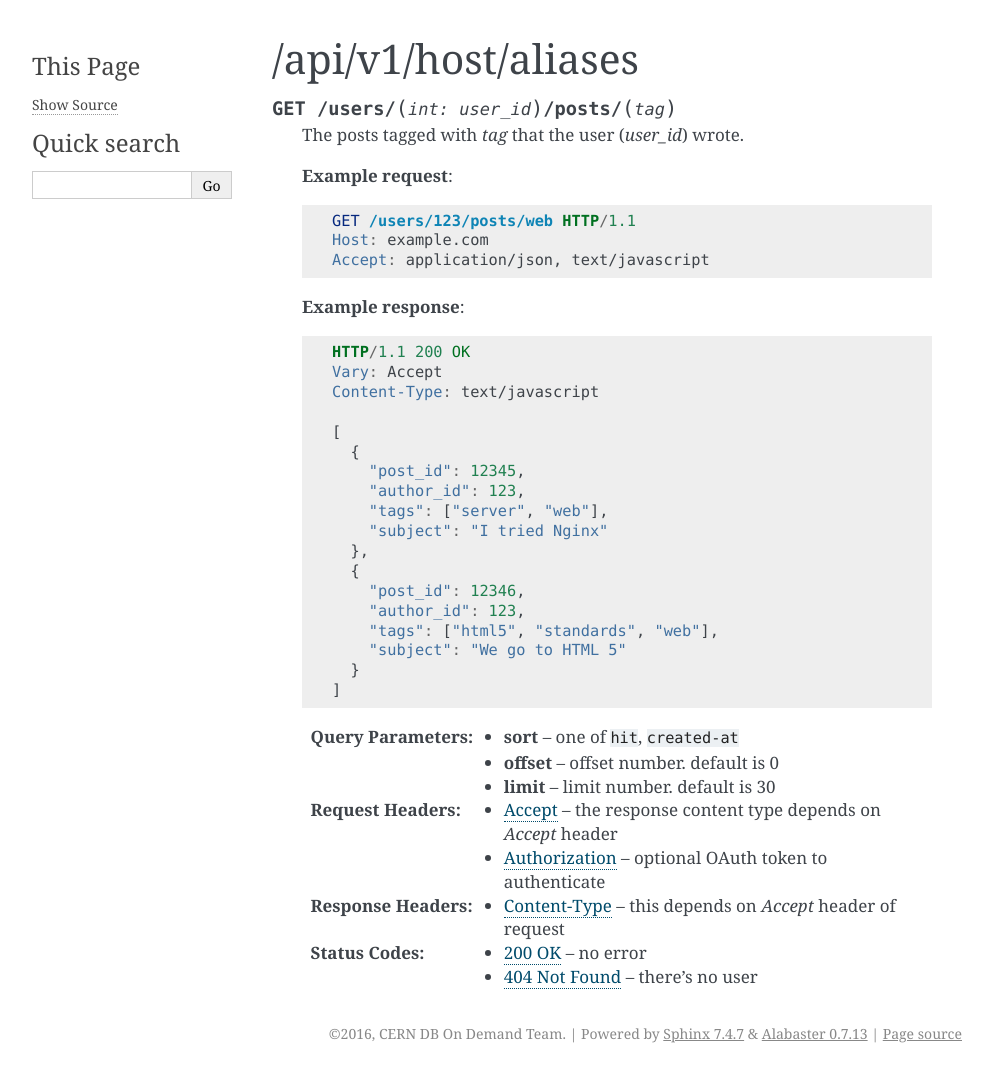
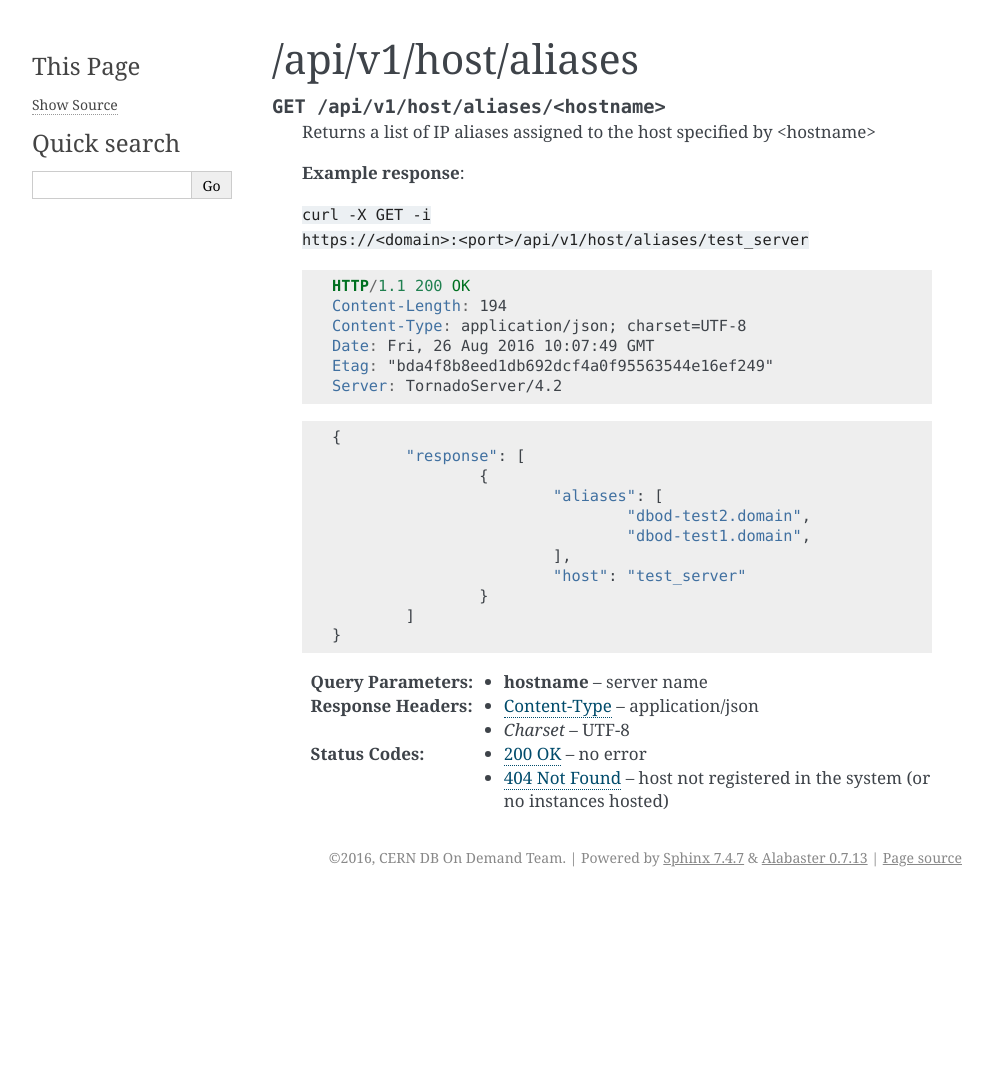
Before and after one commit to cerndb/dbod-api, a Sphinx documentation site: the page built from doc/source/endpoints/host_aliases.rst, in a window 1280 px wide. Shown: the whole page, without its empty margins (148-1141 px from the left). Built offline with Sphinx 7.4.7, drawn with Linux system fonts in a browser that asks for light colours; after the commit the page ends 900 px from its top, so only the background shows below that.

Commit message:
DOC: Adds host/aliases endpoint

```diff
--- a/doc/source/endpoints/host_aliases.rst
+++ b/doc/source/endpoints/host_aliases.rst
@@ -1,48 +1,41 @@
 /api/v1/host/aliases
-====================
+=======================
 
-.. http:get:: /users/(int:user_id)/posts/(tag)
+.. http:get:: /api/v1/host/aliases/<hostname>
 
-   The posts tagged with `tag` that the user (`user_id`) wrote.
+    Returns a list of IP aliases assigned to the host specified by <hostname>
 
-   **Example request**:
+    **Example response**:
 
-   .. sourcecode:: http
+    ``curl -X GET -i https://<domain>:<port>/api/v1/host/aliases/test_server``
 
-      GET /users/123/posts/web HTTP/1.1
-      Host: example.com
-      Accept: application/json, text/javascript
+    .. sourcecode:: http
 
-   **Example response**:
+		HTTP/1.1 200 OK
+		Content-Length: 194
+		Content-Type: application/json; charset=UTF-8
+		Date: Fri, 26 Aug 2016 10:07:49 GMT
+		Etag: "bda4f8b8eed1db692dcf4a0f95563544e16ef249"
+		Server: TornadoServer/4.2
 
-   .. sourcecode:: http
 
-      HTTP/1.1 200 OK
-      Vary: Accept
-      Content-Type: text/javascript
+    .. sourcecode:: python
 
-      [
-        {
-          "post_id": 12345,
-          "author_id": 123,
-          "tags": ["server", "web"],
-          "subject": "I tried Nginx"
-        },
-        {
-          "post_id": 12346,
-          "author_id": 123,
-          "tags": ["html5", "standards", "web"],
-          "subject": "We go to HTML 5"
-        }
-      ]
+		{
+			"response": [
+				{
+					"aliases": [
+						"dbod-test2.domain",
+						"dbod-test1.domain",
+					],
+					"host": "test_server"
+				}
+			]
+		}
 
-   :query sort: one of ``hit``, ``created-at``
-   :query offset: offset number. default is 0
-   :query limit: limit number. default is 30
-   :reqheader Accept: the response content type depends on
-                      :mailheader:`Accept` header
-   :reqheader Authorization: optional OAuth token to authenticate
-   :resheader Content-Type: this depends on :mailheader:`Accept`
-                            header of request
-   :statuscode 200: no error
-   :statuscode 404: there's no user
+
+    :query hostname: server name
+    :resheader Content-Type: application/json
+    :resheader Charset: UTF-8
+    :statuscode 200: no error
+    :statuscode 404: host not registered in the system (or no instances hosted)
```
